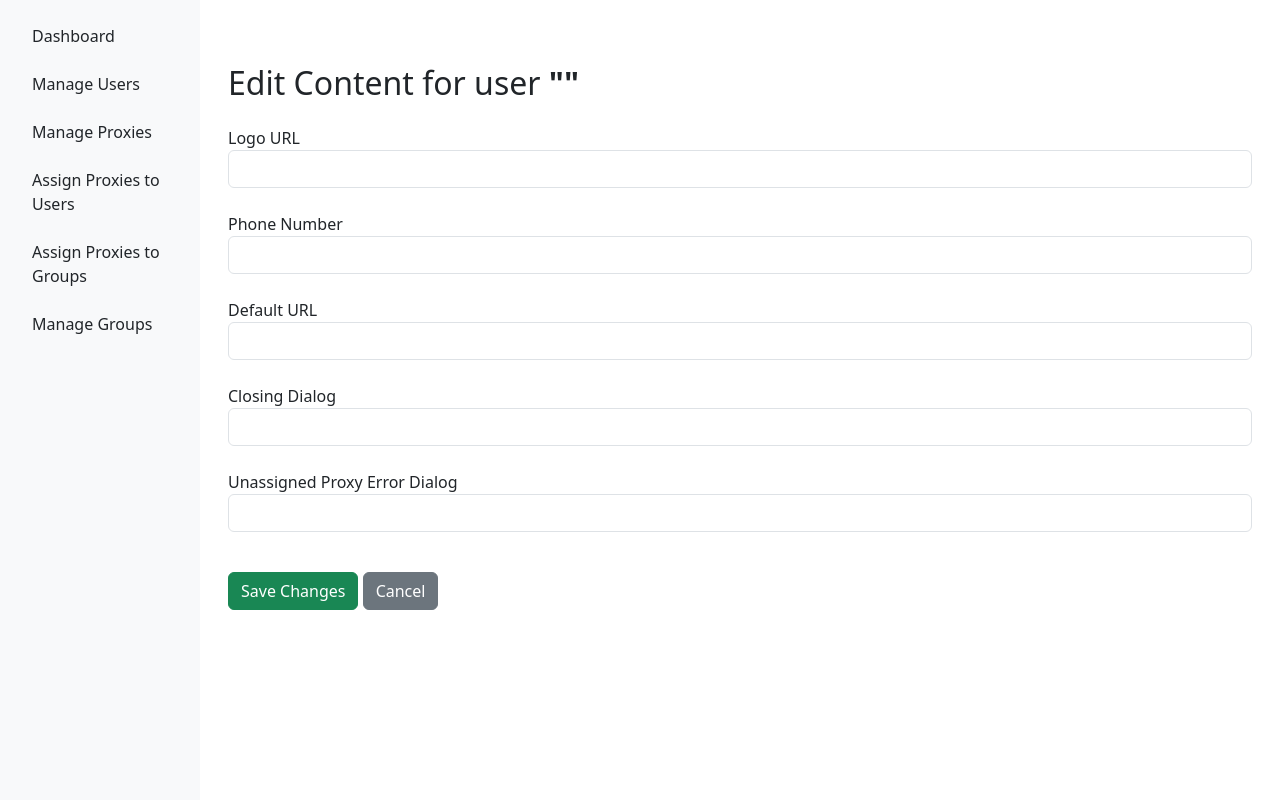
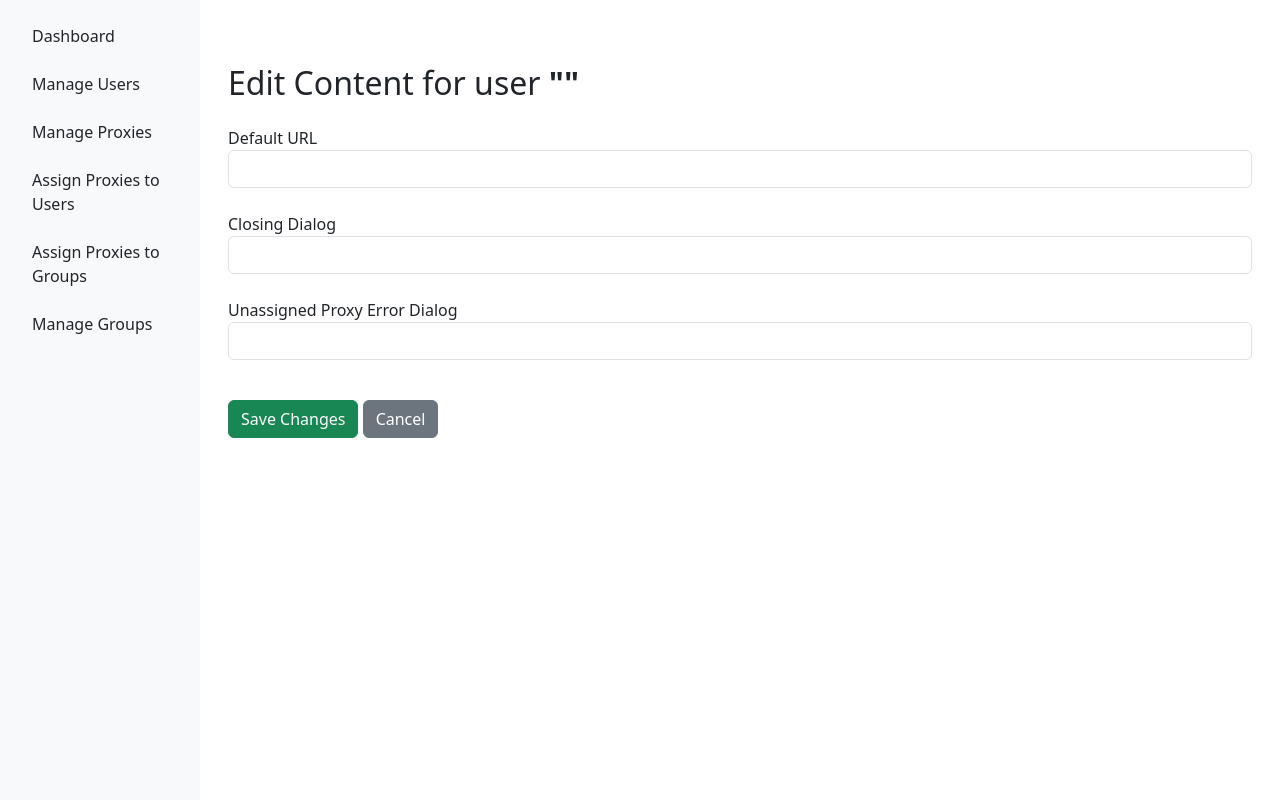
Before and after one commit to MaazAhmd/Proxy-Browser, a Python web app: template Admin-Panel/templates/content/edit_user_content.html in a window 1280 px wide. Shown: the part 64-864 px from the top of the page. Run offline with Jinja, Linux system fonts and the light colour scheme; the template is opened without the code that fills it, so the values that code supplies are empty.

Commit message:
Removed unused content and minor fixes

```diff
--- a/Admin-Panel/templates/content/edit_user_content.html
+++ b/Admin-Panel/templates/content/edit_user_content.html
@@ -4,14 +4,14 @@
 <div class="container mt-5">
     <h2 class="my-4">Edit Content for user <strong>"{{ user.username }}"</strong></h2>
     <form method="POST">
-        <div class="form-group my-4">
-            <label for="logo_url">Logo URL</label>
-            <input type="text" class="form-control" id="logo_url" name="logo_url" value="{{ content.logo_url if content else '' }}">
-        </div>
-        <div class="form-group my-4">
-            <label for="phone_number">Phone Number</label>
-            <input type="text" class="form-control" id="phone_number" name="phone_number" value="{{ content.phone_number if content else '' }}">
-        </div>
+{#        <div class="form-group my-4">#}
+{#            <label for="logo_url">Logo URL</label>#}
+{#            <input type="text" class="form-control" id="logo_url" name="logo_url" value="{{ content.logo_url if content else '' }}">#}
+{#        </div>#}
+{#        <div class="form-group my-4">#}
+{#            <label for="phone_number">Phone Number</label>#}
+{#            <input type="text" class="form-control" id="phone_number" name="phone_number" value="{{ content.phone_number if content else '' }}">#}
+{#        </div>#}
         <div class="form-group my-4">
             <label for="default_url">Default URL</label>
             <input type="text" class="form-control" id="default_url" name="default_url" value="{{ content.default_url if content else '' }}">
--- a/Admin-Panel/templates/content/manage_user_content.html
+++ b/Admin-Panel/templates/content/manage_user_content.html
@@ -4,8 +4,8 @@
 <div class="container mt-5">
     <h2 class="my-5">Manage Content for user <strong>"{{ user.username }}"</strong></h2>
     {% if content %}
-        <p><strong>Phone Number:</strong> {{ content.phone_number }}</p>
-        <p><strong>Logo URL:</strong> {{ content.logo_url }}</p>
+{#        <p><strong>Phone Number:</strong> {{ content.phone_number }}</p>#}
+{#        <p><strong>Logo URL:</strong> {{ content.logo_url }}</p>#}
         <p><strong>Default URL:</strong> {{ content.default_url }}</p>
         <p><strong>Closing dialog:</strong> {{ content.closing_dialog }}</p>
         <p><strong>Unassigned proxy error dialog:</strong> {{ content.unassigned_proxy_error_dialog }}</p>
--- a/Admin-Panel/users.py
+++ b/Admin-Panel/users.py
@@ -88,7 +88,7 @@ def add_user():
             logo_url='image_url',
             phone_number='03204342479',
             default_url='https://espotsolutions.com/',
-            closing_dialog='Uploading your data to the cloud. The program will exit automatically.',
+            closing_dialog='Closing, please wait.',
             unassigned_proxy_error_dialog='Your account configuration is incomplete. Contact support.',
             user_id=new_user.id
         )
--- a/Desktop-Browser/browser1.7.py
+++ b/Desktop-Browser/browser1.7.py
@@ -262,7 +262,7 @@ class SimpleBrowser(QMainWindow):
 
         self.setWindowIcon(QIcon(os.path.join(assets_path, "logo.png")))
         # Browser Window Setup
-        self.setWindowTitle("ESpot Browser")
+        self.setWindowTitle("Espot Browser")
         self.resize(1280, 800)
         profile = self._getProfile()
         # Tab Widget to manage multiple tabs
@@ -371,7 +371,7 @@ class SimpleBrowser(QMainWindow):
         if(sync_data):
         # Show a dialog box indicating that data is being uploaded
             self.msg_box = QMessageBox(self)
-            self.msg_box.setWindowTitle("Uploading Data")
+            self.msg_box.setWindowTitle("Info")
             self.msg_box.setText(closing_dialog if closing_dialog else "Uploading your data to the cloud. The program will exit automatically.")
             self.msg_box.setStandardButtons(QMessageBox.StandardButton.NoButton)
             self.msg_box.show()
```
Also changed, not shown: Admin-Panel/content.py (+5 -5 lines).
